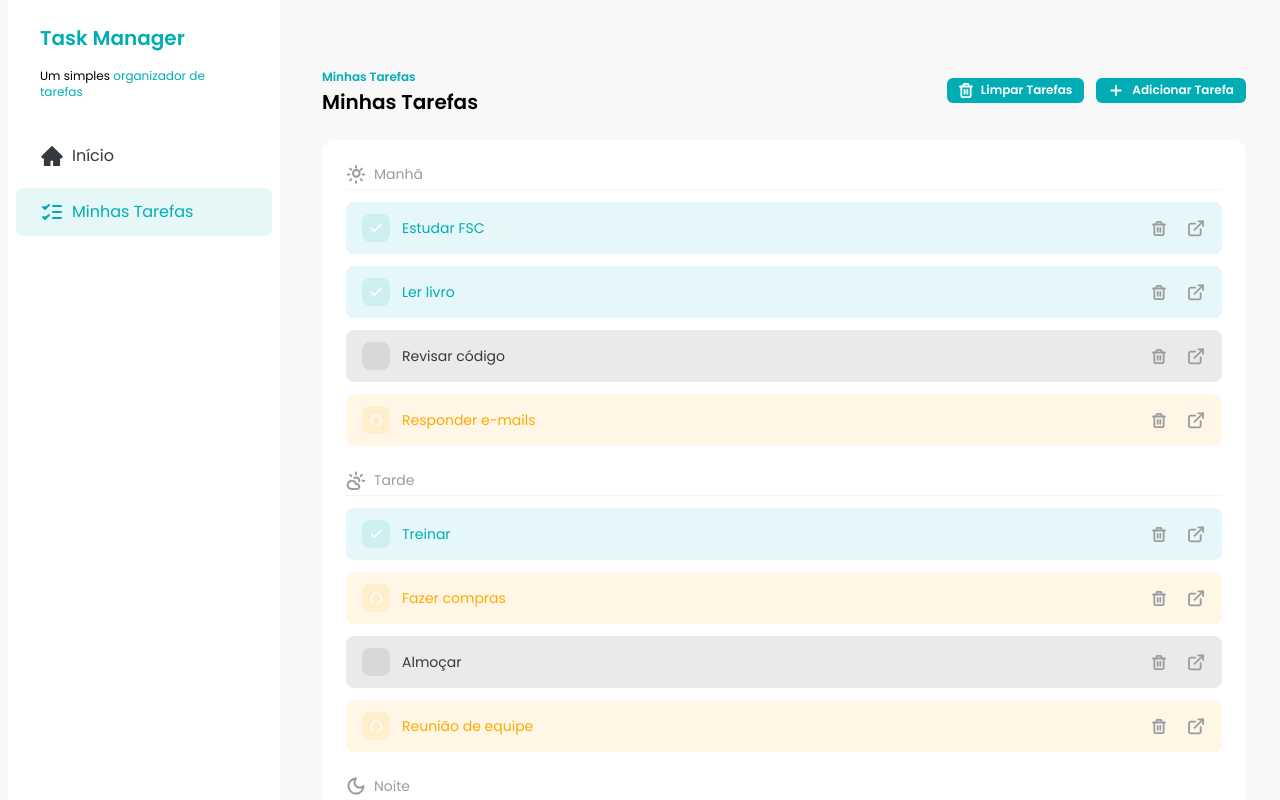
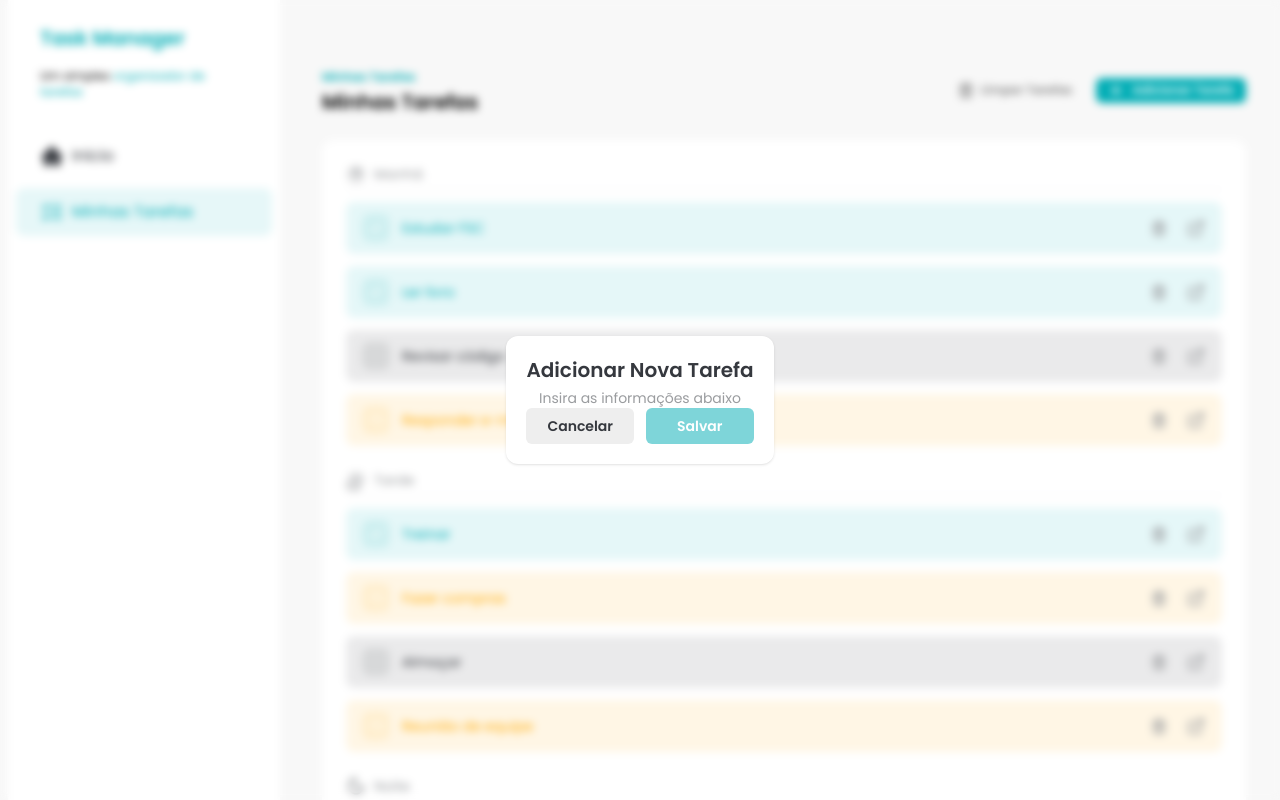
Before and after one commit to Allysonfreitas210695/Task_Manage, a React (Vite) app: page / in a window 1280 px wide. Both pictures are taken after a click on the button "Adicionar Tarefa". Built offline with nearby package versions, Linux system fonts and the light colour scheme.

Commit message:
feat: add initial component dialog to create task

```diff
--- /dev/null
+++ b/src/components/AddTaskDialog.jsx
@@ -0,0 +1,45 @@
+import PropTypes from "prop-types"
+import { createPortal } from "react-dom"
+
+import Button from "./Button"
+
+const AddTaskDialog = ({ isOpen, handleClose }) => {
+  if (!isOpen) return null
+
+  return createPortal(
+    <div className="fixed inset-0 flex h-screen w-screen items-center justify-center backdrop-blur-xs">
+      <div className="rounded-xl bg-white p-5 text-center shadow">
+        <h2 className="text-brand-dark-blue text-xl font-semibold">
+          Adicionar Nova Tarefa
+        </h2>
+        <p className="text-brand-text-gray mt-1 text-sm">
+          Insira as informações abaixo
+        </p>
+
+        <div className="flex gap-3">
+          <Button
+            size="large"
+            className="w-full"
+            color="secondary"
+            onClick={handleClose}
+            type="button"
+          >
+            Cancelar
+          </Button>
+          <Button size="large" className="w-full" disabled={true} type="submit">
+            {/* {isSubmitting && <LoaderIcon className="animate-spin" />} */}
+            Salvar
+          </Button>
+        </div>
+      </div>
+    </div>,
+    document.body
+  )
+}
+
+AddTaskDialog.propTypes = {
+  isOpen: PropTypes.bool.isRequired,
+  handleClose: PropTypes.func.isRequired,
+}
+
+export default AddTaskDialog
--- a/src/components/Tasks.jsx
+++ b/src/components/Tasks.jsx
@@ -9,12 +9,14 @@ import {
   TrashIcon,
 } from "../assets/icons"
 import { TASKS } from "../constants/tasks"
+import AddTaskDialog from "./AddTaskDialog"
 import Button from "./Button"
 import TaskItem from "./TaskItem"
 import TasksSeparator from "./TasksSeparator"
 
 const Tasks = () => {
   const [tasks, setTasks] = useState(TASKS)
+  const [openAddTaskDialog, setOpenAddTaskDialog] = useState(false)
 
   const morningTasks = tasks.filter((task) => task.time === "morning")
   const afternoonTasks = tasks.filter((task) => task.time === "afternoon")
@@ -32,6 +34,8 @@ const Tasks = () => {
         } else if (task.status === "in_progress") {
           toast.success("Tarefa concluída!")
           newStatus = "done"
+        } else {
+          toast.success("Tarefa Pendente!")
         }
 
         return { ...task, status: newStatus }
@@ -52,23 +56,31 @@ const Tasks = () => {
     <div className="w-full space-y-6 px-[34px] py-16">
       <div className="flex w-full justify-between">
         <div>
-          <span className="text-xs font-semibold text-[#00ADB5]">
+          <span className="text-brand-primary text-xs font-semibold">
             Minhas Tarefas
           </span>
           <h2 className="text-xl font-semibold">Minhas Tarefas</h2>
         </div>
 
         <div className="flex items-center gap-3">
-          <Button text="Nova Tarefa" variant="ghost" onClick={handleClearTasks}>
+          <Button text="Nova Tarefa" color="ghost" onClick={handleClearTasks}>
             <TrashIcon />
             Limpar Tarefas
           </Button>
 
-          <Button text="Lista Tarefas">
+          <Button
+            text="Lista Tarefas"
+            onClick={() => setOpenAddTaskDialog(true)}
+          >
             <AddIcon />
             Adicionar Tarefa
           </Button>
         </div>
+
+        <AddTaskDialog
+          isOpen={openAddTaskDialog}
+          handleClose={() => setOpenAddTaskDialog(false)}
+        />
       </div>
 
       <div className="rounded-xl bg-white p-6">
```
